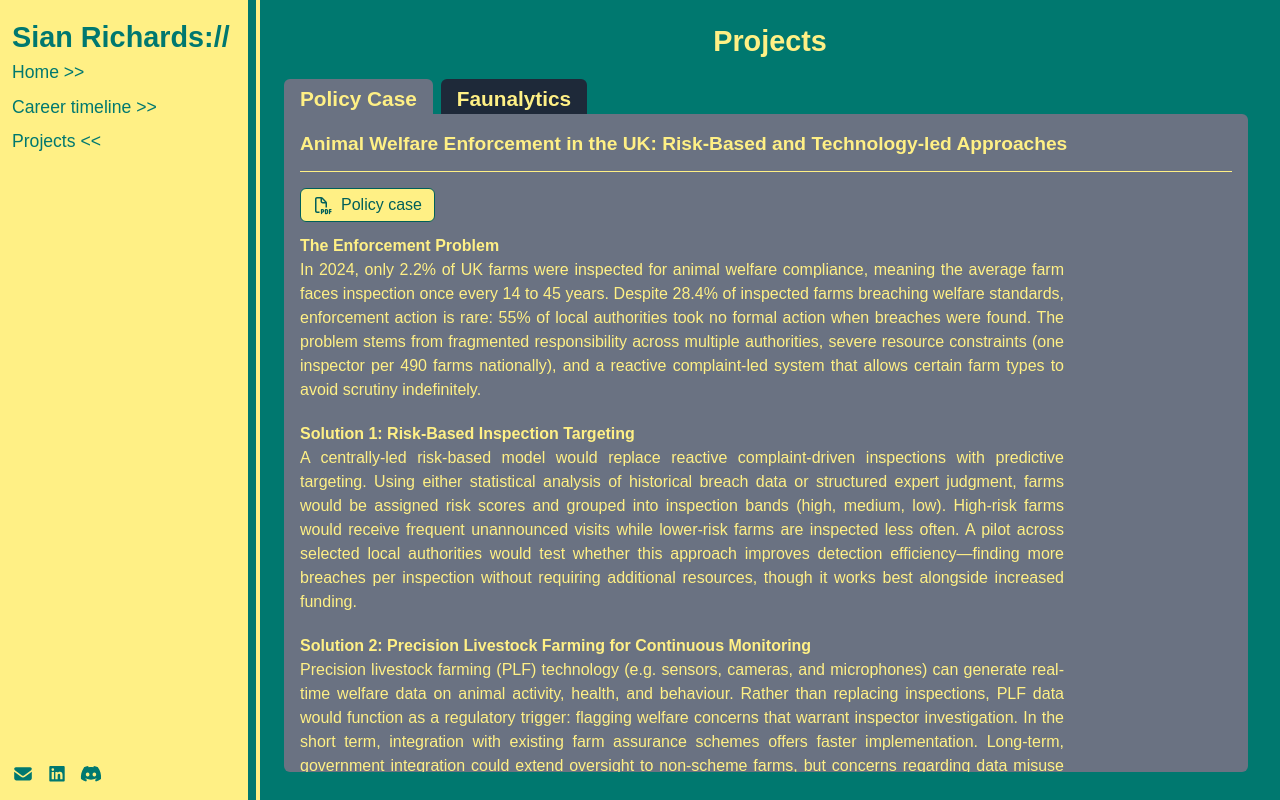
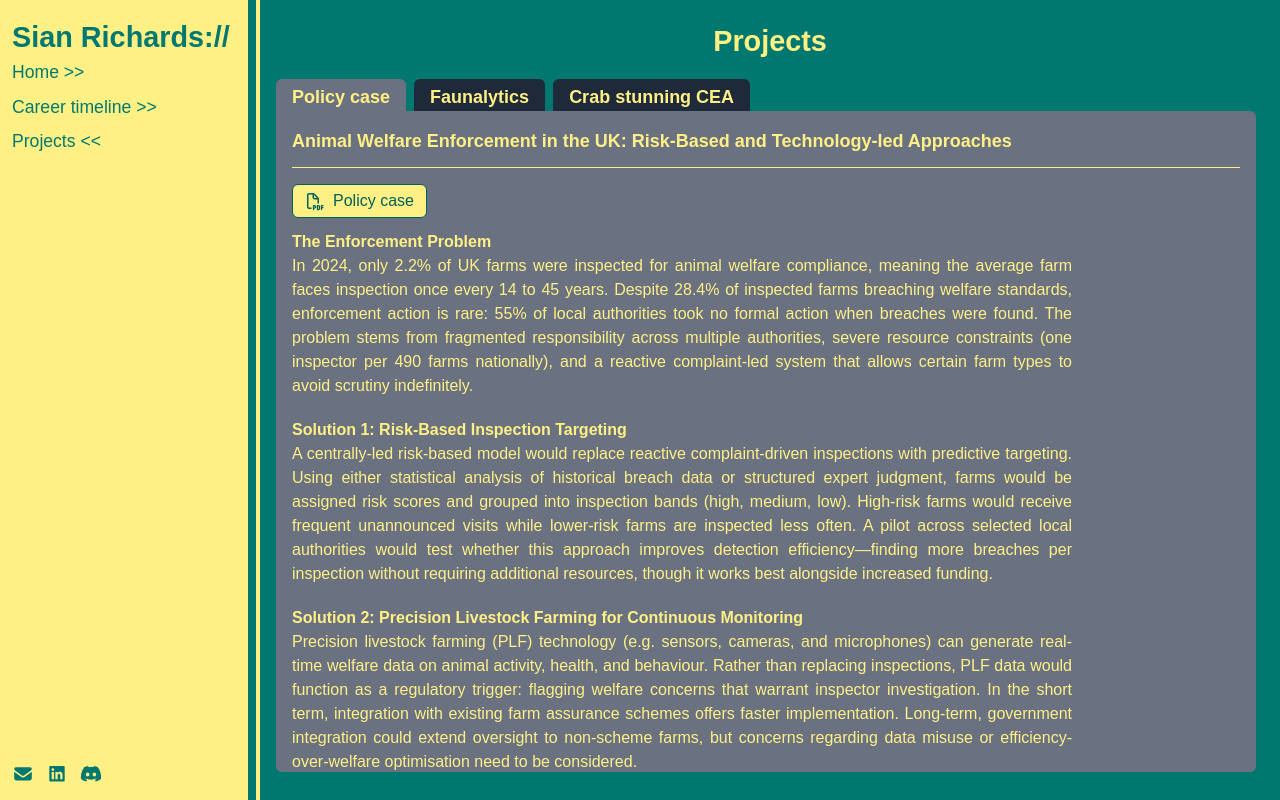
Before and after one commit to SianRichards/sr-ra, a React (Vite) app: page /#/projects in a window 1280 px wide. Built offline with nearby package versions, Linux system fonts and the light colour scheme; a web font is replaced by a local one.

Commit message:
add cost effectiveness analysis

```diff
--- /dev/null
+++ b/src/components/CEA.tsx
@@ -0,0 +1,47 @@
+import { faFileExcel } from "@fortawesome/free-regular-svg-icons";
+import { FontAwesomeIcon } from "@fortawesome/react-fontawesome";
+import Divider from "./Divider";
+
+const CEA = () => {
+  return (
+    <div className="flex flex-col gap-3 p-2">
+      <h3 className="text-lg">
+        Cost-Effectiveness Analysis: Electrical Stunning for Crab Slaughter
+      </h3>
+      <Divider />
+      <div className="flex flex-col gap-3 text-justify">
+        <p>
+          This spreadsheet models the welfare cost-effectiveness of introducing
+          electrical stunning at the point of crab slaughter in the UK. It
+          estimates the amount of suffering time avoided per £1 spent on a
+          Crustastun electrical stunning device across four
+          commercially-relevant slaughter methods: direct boiling, single
+          spiking followed by boiling, double spiking followed by boiling, and
+          chilling followed by boiling.
+        </p>
+        <p>
+          Suffering duration estimates are drawn from research on brown crab (
+          <em>Cancer pagurus</em>) and incorporate lower, central, and upper
+          bounds to reflect uncertainty in the evidence base. Cost estimates are
+          derived from current UK retail prices for the Crustastun device. Where
+          data is unavailable, particularly regarding the prevalence of each
+          slaughter method in UK commercial practice, assumptions are stated
+          explicitly and flagged as such.
+        </p>
+        <a
+          href="https://docs.google.com/spreadsheets/d/10B6_qHc6RDpvfCIvU2JFqvqUieDWO04EycJIGDjH4lg/edit?gid=1432575482#gid=1432575482"
+          target="_blank"
+          rel="noopener noreferrer"
+          className="mt-2"
+        >
+          <span className="flex items-center gap-1 font-semibold">
+            View the full CEA here
+            <FontAwesomeIcon icon={faFileExcel} size="sm" />
+          </span>
+        </a>
+      </div>
+    </div>
+  );
+};
+
+export default CEA;
--- a/src/components/Faunalytics.tsx
+++ b/src/components/Faunalytics.tsx
@@ -45,7 +45,7 @@ const articles = [
 const Faunalytics = () => {
   return (
     <div className="flex flex-col gap-3 p-2">
-      <h3>Faunalytics Research Summaries</h3>
+      <h3 className="text-lg">Faunalytics Research Summaries</h3>
       <Divider />
 
       <ul className="flex flex-col gap-5 text-justify ">
--- a/src/components/PolicyCase.tsx
+++ b/src/components/PolicyCase.tsx
@@ -6,7 +6,7 @@ import Divider from "./Divider";
 const PolicyCase = () => {
   return (
     <div className="flex flex-col gap-3 p-2">
-      <h3>
+      <h3 className="text-lg">
         Animal Welfare Enforcement in the UK: Risk-Based and Technology-led
         Approaches
       </h3>
@@ -26,8 +26,8 @@ const PolicyCase = () => {
           <span className="font-bold block">The Enforcement Problem</span>
           <p>
             In 2024, only 2.2% of UK farms were inspected for animal welfare
-            compliance, meaning the average farm faces inspection once every
-            14 to 45 years. Despite 28.4% of inspected farms breaching welfare
+            compliance, meaning the average farm faces inspection once every 14
+            to 45 years. Despite 28.4% of inspected farms breaching welfare
             standards, enforcement action is rare: 55% of local authorities took
             no formal action when breaches were found. The problem stems from
             fragmented responsibility across multiple authorities, severe
--- a/src/routes/Projects.tsx
+++ b/src/routes/Projects.tsx
@@ -2,19 +2,23 @@ import { Tab, TabGroup, TabList, TabPanel, TabPanels } from "@headlessui/react";
 import PolicyCase from "../components/PolicyCase";
 import Faunalytics from "../components/Faunalytics";
 import Header from "../components/Header";
+import CEA from "../components/CEA";
+
+const tabs = ["Policy case", "Faunalytics", "Crab stunning CEA"];
 
 const Projects = () => {
   return (
-    <div className="flex flex-col h-dvh text-yellow-200 px-6 py-4">
+    <div className="flex flex-col h-dvh text-yellow-200 px-4 py-4">
       <Header className="text-center mb-2">Projects</Header>
       <TabGroup className="flex flex-col flex-1 min-h-0 mt-2">
-        <TabList className="flex gap-2 font-semibold">
-          <Tab className="data-selected:bg-gray-500 cursor-pointer rounded-t-md bg-gray-800 pt-1 px-4">
-            <h2>Policy Case</h2>
-          </Tab>
-          <Tab className="data-selected:bg-gray-500 cursor-pointer rounded-t-md bg-gray-800 pt-1 px-4">
-            <h2>Faunalytics</h2>
-          </Tab>
+        <TabList className="flex md:gap-2 gap-1 font-semibold">
+          {tabs.map((t) => {
+            return (
+              <Tab className="data-selected:bg-gray-500 cursor-pointer rounded-t-md bg-gray-800 pt-1 md:px-4 px-2">
+                <h2 className="text-sm md:text-lg">{t}</h2>
+              </Tab>
+            );
+          })}
         </TabList>
 
         <TabPanels className="bg-gray-500 flex-1 min-h-0 overflow-y-auto rounded-b-md p-2 mr-2 rounded-r-md mb-3">
@@ -24,6 +28,9 @@ const Projects = () => {
           <TabPanel>
             <Faunalytics />
           </TabPanel>
+          <TabPanel>
+            <CEA />
+          </TabPanel>
         </TabPanels>
       </TabGroup>
     </div>
```
